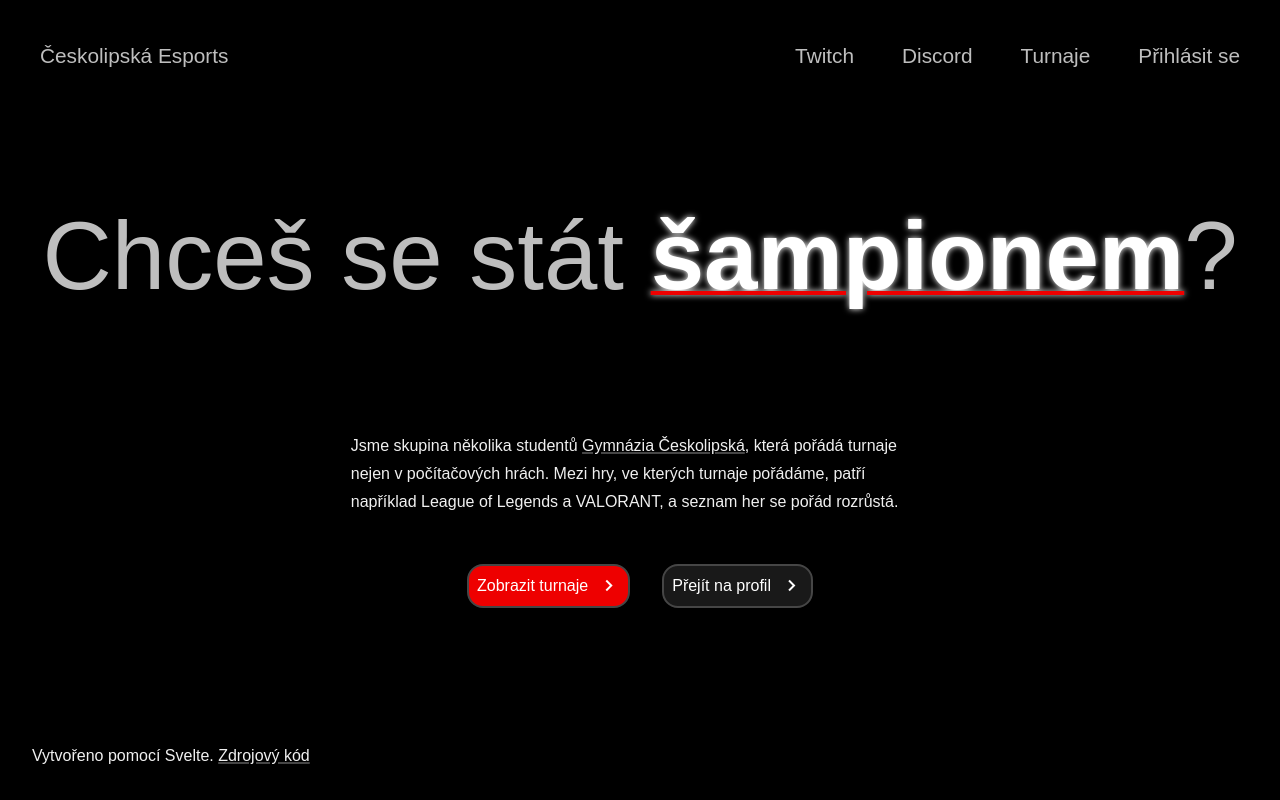
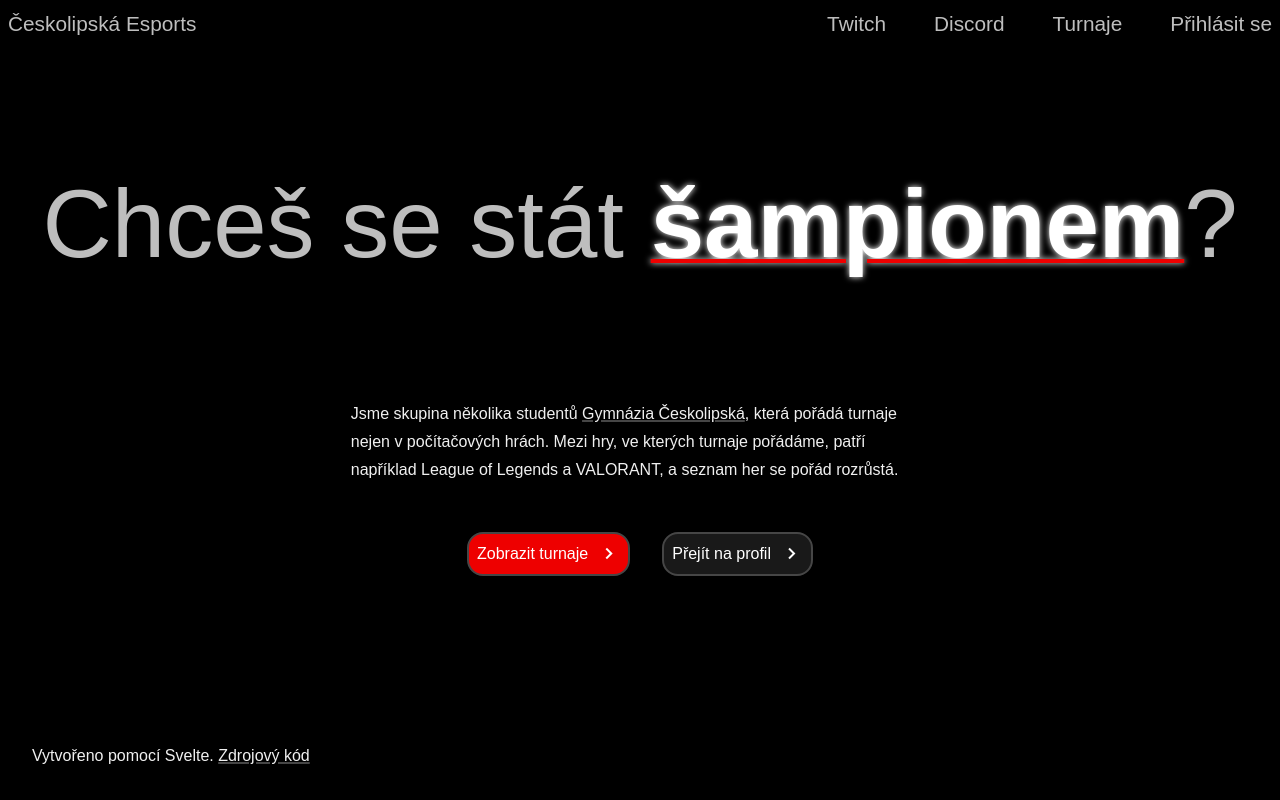
Before and after one commit to Ceskolipska-Esports/web, a SvelteKit app: page / in a window 1280 px wide. Built offline with nearby package versions, Linux system fonts and the light colour scheme; no server answers.

Commit message:
changed boxicons to our own local version

```diff
--- a/package.json
+++ b/package.json
@@ -44,6 +44,7 @@
 		"@fontsource-variable/open-sans": "^5.0.30",
 		"@supabase/ssr": "^0.5.0",
 		"@supabase/supabase-js": "^2.45.1",
+		"boxicons": "^2.1.4",
 		"dotenv": "^16.4.5",
 		"dotenv-vault": "^1.26.2",
 		"node-fetch-cache": "^5.0.2",
--- a/src/routes/+layout.svelte
+++ b/src/routes/+layout.svelte
@@ -1,7 +1,8 @@
 <script lang="ts">
 	import '@fontsource-variable/open-sans';
 
-	import "../app.css";
+	import '../app.css';
+	import "boxicons/css/boxicons.min.css";
 
 	import Navbar from '$lib/components/navbar/Navbar.svelte';
 	import Footer from '$lib/components/footer/Footer.svelte';
@@ -22,12 +23,8 @@
 	});
 </script>
 
-<svelte:head>
-	<link href="https://unpkg.com/boxicons@2.1.4/css/boxicons.min.css" rel="stylesheet" />
-</svelte:head>
-
 <Navbar {data} />
-<main>
+<main class="mt-28">
 	<slot />
 </main>
 <Footer />
@@ -40,6 +37,5 @@
 
 		background-color: black;
 		color: globals.$text-color;
-		padding: globals.$padding;
 	}
 </style>
```
